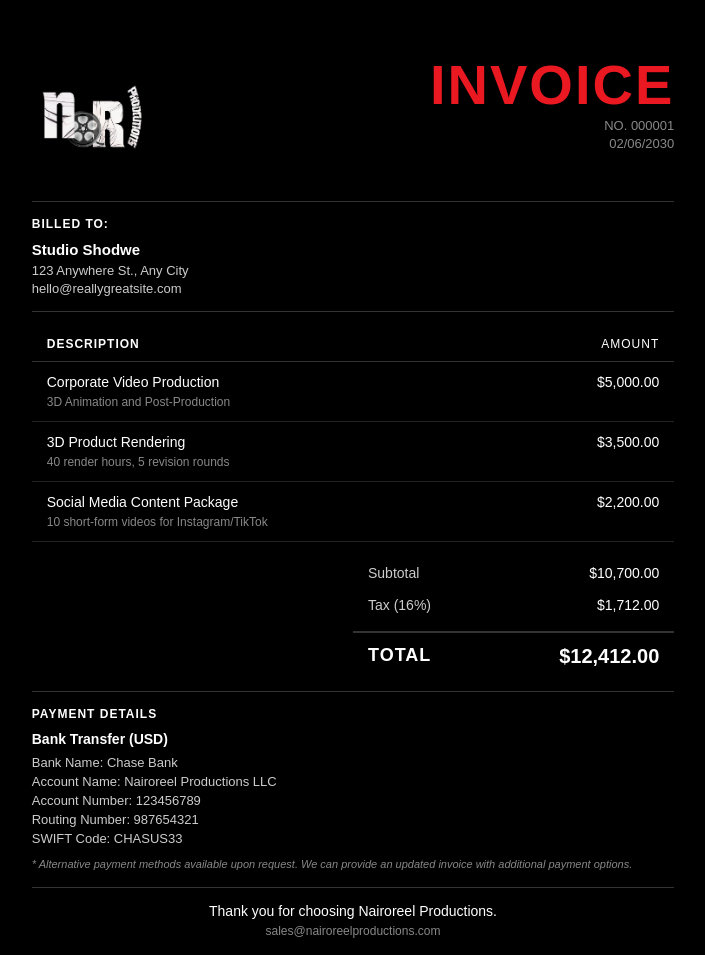
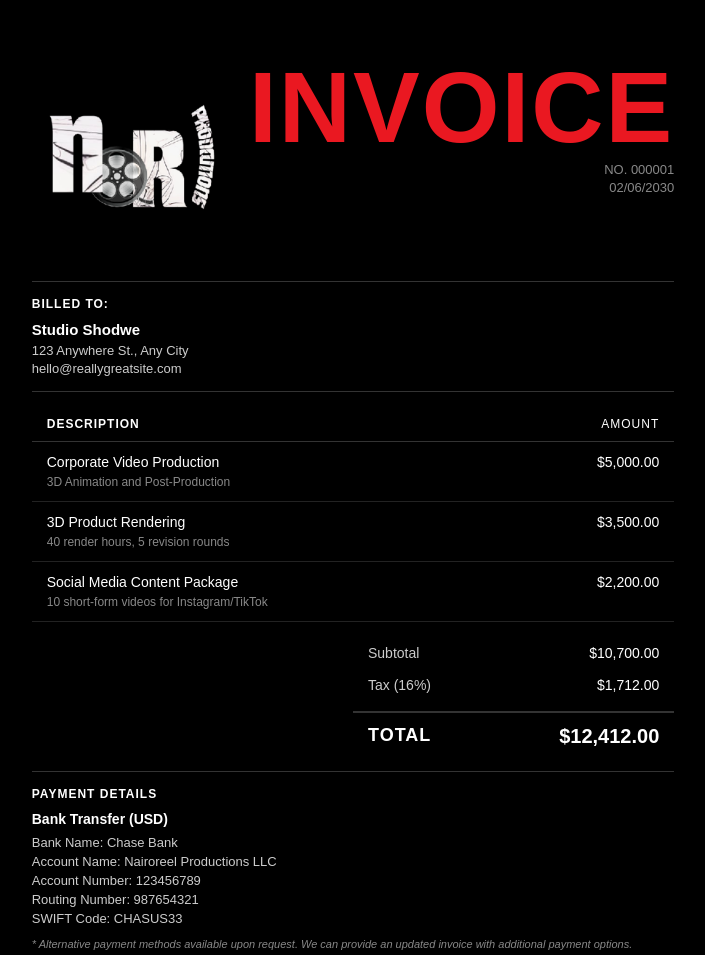
Before and after one commit to kororono/portal-v2-invoices, a plain HTML site: page index.html in a window 1280 px wide. Shown: the top 955 px of the page, without its empty margins (287-992 px from the left). Drawn offline with Linux system fonts and the light colour scheme.

Commit message:
font and logo increased

```diff
--- a/index.html
+++ b/index.html
@@ -40,7 +40,7 @@
         }
 
         .logo {
-            height: 120px;
+            height: 200px;
             width: auto;
         }
 
@@ -49,7 +49,7 @@
         }
 
         .invoice-title {
-            font-size: 56px;
+            font-size: 100px;
             font-weight: 700;
             letter-spacing: 2px;
             color: #EA1821;
```
